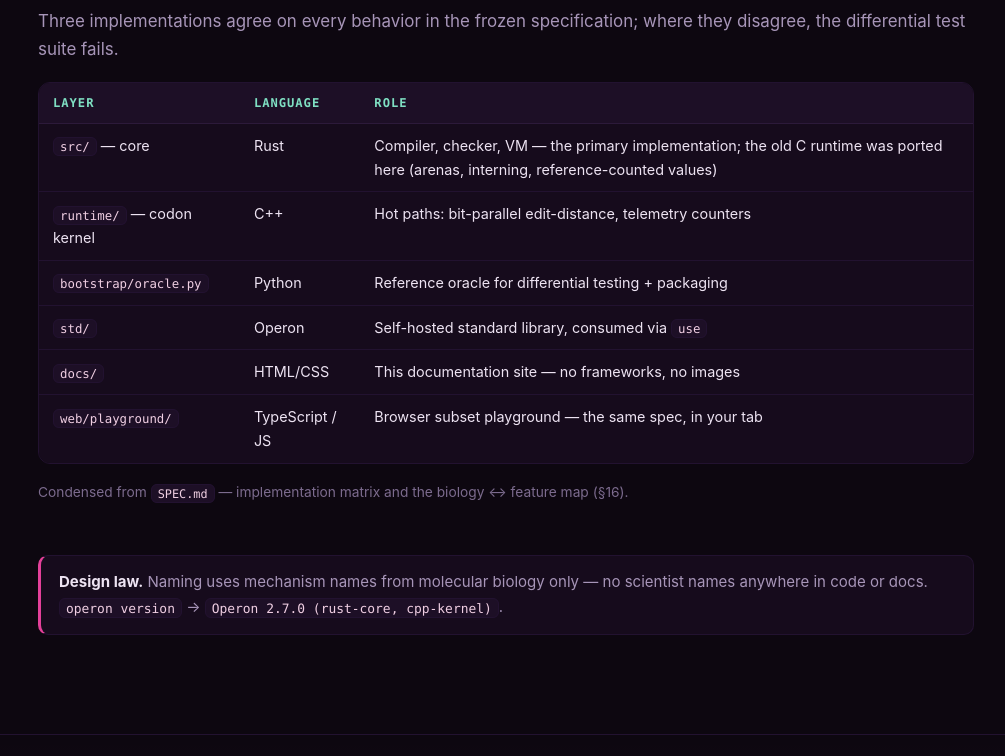
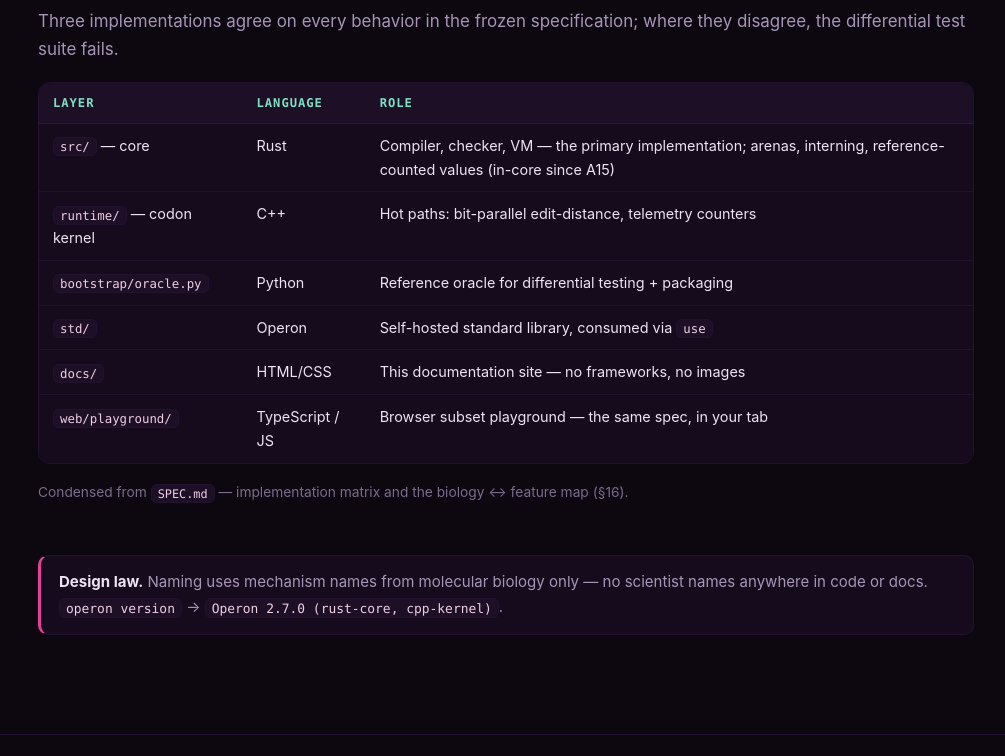
Before and after one commit to WasewaseX/operon-lang-dev, a plain HTML site: page docs/index.html in a window 1280 px wide. Shown: the part 2934-3690 px from the top of the page, without its empty margins (134-1139 px from the left). Drawn offline with Linux system fonts and the light colour scheme.

Commit message:
S6: index.html stack-table wording — avoid the W56 'C runtime' literal while keeping the A15 truth (docs-sync is the standing authority; caught by its gate on my first wording, which is the gate working)

```diff
--- a/docs/index.html
+++ b/docs/index.html
@@ -153,7 +153,7 @@
     <table>
       <thead><tr><th>Layer</th><th>Language</th><th>Role</th></tr></thead>
       <tbody>
-        <tr><td><code>src/</code> — core</td><td>Rust</td><td>Compiler, checker, VM — the primary implementation; the old C runtime was ported here (arenas, interning, reference-counted values)</td></tr>
+        <tr><td><code>src/</code> — core</td><td>Rust</td><td>Compiler, checker, VM — the primary implementation; arenas, interning, reference-counted values (in-core since A15)</td></tr>
         <tr><td><code>runtime/</code> — codon kernel</td><td>C++</td><td>Hot paths: bit-parallel edit-distance, telemetry counters</td></tr>
         <tr><td><code>bootstrap/oracle.py</code></td><td>Python</td><td>Reference oracle for differential testing + packaging</td></tr>
         <tr><td><code>std/</code></td><td>Operon</td><td>Self-hosted standard library, consumed via <code>use</code></td></tr>
```
